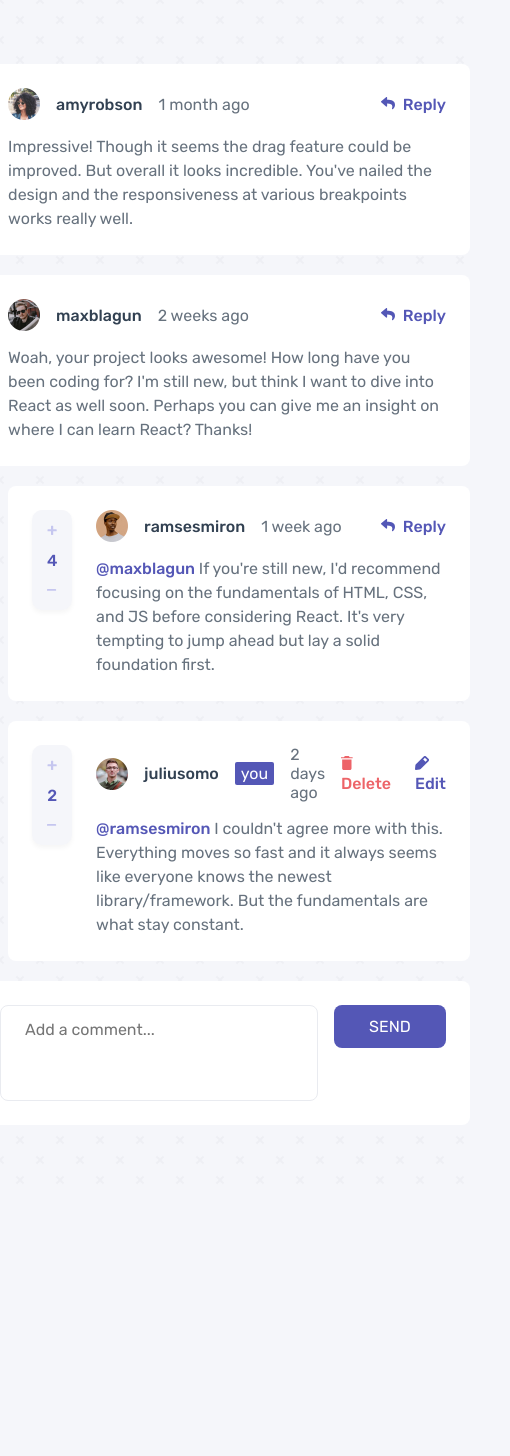
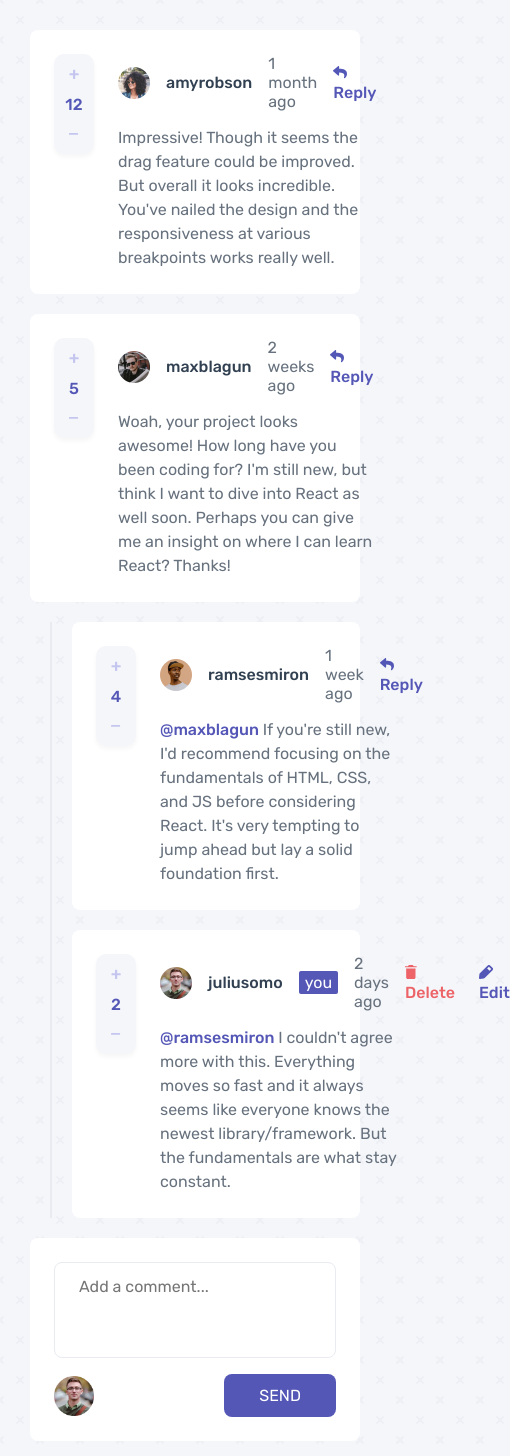
Before and after one commit to adarshcodes/interective-comment-section, a React (Create React App) app: page / in a window 390 px wide. Shown: the top 1456 px of the page, 510 px wide, since content can reach past the window. Before the commit the page ends 1189 px from the top, so only its background shows below. Built offline with nearby package versions, Linux system fonts and the light colour scheme.

Commit message:
adding responsiveness to app container and new comment box

```diff
--- a/src/assets/sass/components/_comment.scss
+++ b/src/assets/sass/components/_comment.scss
@@ -3,10 +3,18 @@
 	height: 100%;
 	padding: 6.4rem;
 	@include flex-row-center;
+
+	@media screen and (max-width: 770px) {
+		padding: 3rem;
+	}
 }
 
 .app-container {
 	width: 73rem;
+
+	@media screen and (max-width: 770px) {
+		width: 100%;
+	}
 }
 
 .comment-container {
@@ -132,6 +140,11 @@
 	display: flex;
 	flex-direction: column;
 	gap: 2rem;
+
+	@media screen and (max-width: 770px) {
+		margin-left: 2rem;
+		padding-left: 2rem;
+	}
 }
 
 .replying-to {
--- a/src/assets/sass/components/_new-comment.scss
+++ b/src/assets/sass/components/_new-comment.scss
@@ -10,6 +10,10 @@
     .avatar {
         width: 4rem;
         height: 4rem;
+    }
+
+    @media screen and (max-width: 770px) {
+        flex-direction: column;
     }
 }
 
@@ -120,3 +124,20 @@
     word-spacing: 1.5rem;
     padding: 1rem 3rem;
 }
+
+.new-comment-mobile {
+    display: none;
+    width: 100%;
+
+    @media screen and (max-width: 770px) {
+        display: flex;
+        justify-content: space-between;
+        align-items: center;
+    }
+}
+
+.desktop-version {
+    @media screen and (max-width: 770px) {
+        display: none;
+    }
+}
--- a/src/assets/sass/main.css
+++ b/src/assets/sass/main.css
@@ -53,9 +53,19 @@ body {
   justify-content: center;
   align-items: center;
 }
+@media screen and (max-width: 770px) {
+  .app {
+    padding: 3rem;
+  }
+}
 
 .app-container {
   width: 73rem;
+}
+@media screen and (max-width: 770px) {
+  .app-container {
+    width: 100%;
+  }
 }
 
 .comment-container {
@@ -177,6 +187,12 @@ body {
   flex-direction: column;
   gap: 2rem;
 }
+@media screen and (max-width: 770px) {
+  .replies-box {
+    margin-left: 2rem;
+    padding-left: 2rem;
+  }
+}
 
 .replying-to {
   color: #5457b6;
@@ -256,6 +272,11 @@ body {
 .new-comment .avatar {
   width: 4rem;
   height: 4rem;
+}
+@media screen and (max-width: 770px) {
+  .new-comment {
+    flex-direction: column;
+  }
 }
 
 .blank-validation {
@@ -357,4 +378,22 @@ body {
   letter-spacing: 0.2rem;
   word-spacing: 1.5rem;
   padding: 1rem 3rem;
+}
+
+.new-comment-mobile {
+  display: none;
+  width: 100%;
+}
+@media screen and (max-width: 770px) {
+  .new-comment-mobile {
+    display: flex;
+    justify-content: space-between;
+    align-items: center;
+  }
+}
+
+@media screen and (max-width: 770px) {
+  .desktop-version {
+    display: none;
+  }
 }/*# sourceMappingURL=main.css.map */
--- a/src/components/NewComment.jsx
+++ b/src/components/NewComment.jsx
@@ -59,7 +59,7 @@ export default function NewComment({ avatar, data, addComment }) {
 
 	return (
 		<div className="new-comment">
-			<img src={avatar} alt="avatar" className="avatar" />
+			<img src={avatar} alt="avatar" className="avatar desktop-version" />
 			<textarea
 				className={`comment-textarea ${nullStyle ? "blank-validation" : null}`}
 				placeholder="Add a comment..."
@@ -67,7 +67,7 @@ export default function NewComment({ avatar, data, addComment }) {
 				value={content}
 			></textarea>
 			<span
-				className="btn-send"
+				className="btn-send desktop-version"
 				onClick={() => {
 					validateComment();
 					setContent("");
@@ -76,6 +76,21 @@ export default function NewComment({ avatar, data, addComment }) {
 			>
 				Send
 			</span>
+
+			<div className="new-comment-mobile">
+				<img src={avatar} alt="avatar" className="avatar mobile-version" />
+
+				<span
+					className="btn-send mobile-version"
+					onClick={() => {
+						validateComment();
+						setContent("");
+						clearComment();
+					}}
+				>
+					Send
+				</span>
+			</div>
 		</div>
 	);
 }
```
Also changed, not shown: 1 other file (tests, documents, lock files or other folders).
